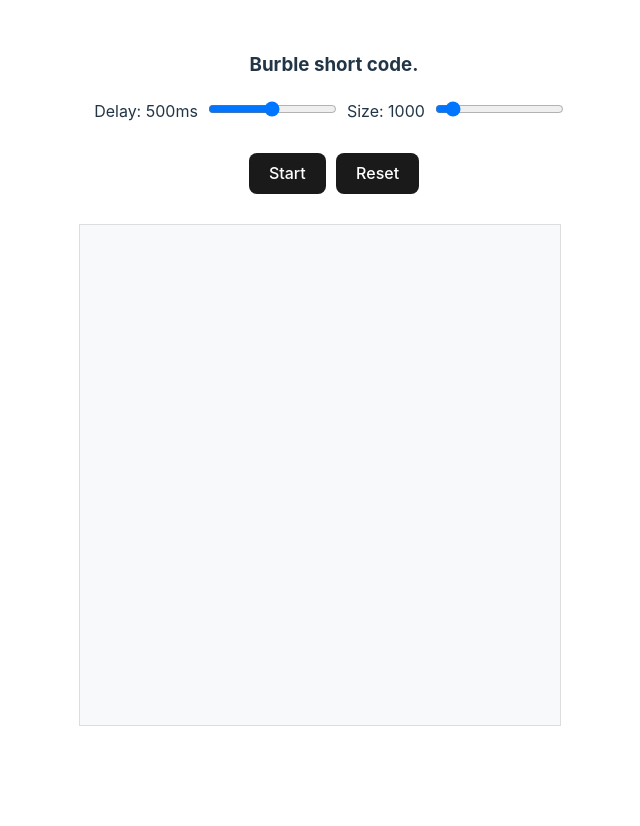
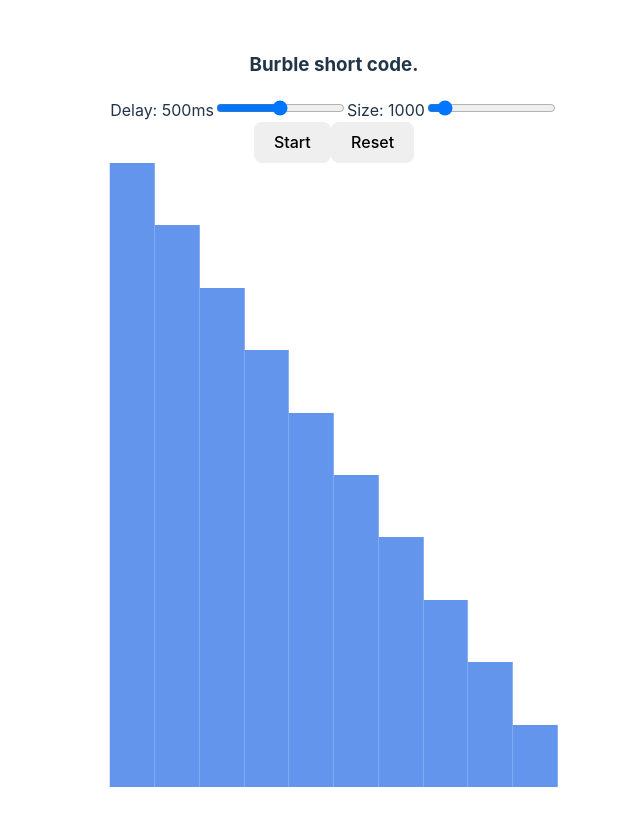
Before and after one commit to caique-oliveira/burble-short, a React (Vite) app in the folder bubble-sort-visualizer/: page / in a window 1280 px wide. Shown: the top 826 px of the page, without its empty margins (306-946 px from the left). Built offline with nearby package versions, Linux system fonts and the light colour scheme; no server answers.

Commit message:
feature/burble-short color-element

```diff
--- a/bubble-sort-visualizer/src/components/visualizer/Visualizer.tsx
+++ b/bubble-sort-visualizer/src/components/visualizer/Visualizer.tsx
@@ -1,10 +1,11 @@
-// src/Visualizer.tsx
 import React, { useState, useEffect, useRef } from 'react';
 import * as d3 from 'd3';
 import axios from 'axios';
 import './Visualizer.css'; // Importando o CSS
+import ElementList from './elementList.tsx'; // Importando o novo componente
 
-// Função de Bubble Sort
+const colors = ['red', 'green', 'blue', 'yellow', 'purple', 'orange', 'cyan', 'magenta', 'lime', 'pink'];
+
 const bubbleSort = async (array: number[], updateArray: (array: number[]) => void, delay: number) => {
   const n = array.length;
   for (let i = 0; i < n - 1; i++) {
@@ -20,32 +21,54 @@ const bubbleSort = async (array: number[], updateArray: (array: number[]) => voi
 
 const Visualizer: React.FC = () => {
   const [data, setData] = useState<number[]>([]);
-  const [delay, setDelay] = useState(500);
-  const [size, setSize] = useState(1000);
-  const [isPlaying, setIsPlaying] = useState(false);
+  const [delay, setDelay] = useState<number>(500);
+  const [size, setSize] = useState<number>(1000);
+  const [isPlaying, setIsPlaying] = useState<boolean>(false);
   const svgRef = useRef<SVGSVGElement>(null);
+  const elementsRef = useRef<HTMLDivElement[]>([]);
+
+  const paintElements = async () => {
+    setIsPlaying(true);
+    for (let i = 0; i < elementsRef.current.length; i++) {
+      const element = elementsRef.current[i];
+      if (element) {
+        element.style.backgroundColor = colors[i % colors.length]; // Atribui a cor do array
+        await new Promise(res => setTimeout(res, 500)); // Aguarda 500ms entre cada alteração
+      }
+    }
+    setIsPlaying(false);
+  };
 
   useEffect(() => {
     const updateChart = () => {
       if (svgRef.current) {
         const svg = d3.select(svgRef.current);
         svg.selectAll("*").remove();
+
         const width = svgRef.current.clientWidth;
         const height = svgRef.current.clientHeight;
         const barWidth = width / data.length;
+
+        console.log('Bar width:', barWidth);
+
         const yScale = d3.scaleLinear()
           .domain([0, d3.max(data) || 0])
           .range([height, 0]);
+
+        console.log('Y scale domain:', [0, d3.max(data) || 0]);
+        console.log('Y scale range:', [height, 0]);
 
         svg.selectAll("rect")
           .data(data)
           .enter()
           .append("rect")
-          .attr("x", (_d: unknown, i: number) => i * barWidth)
+          .attr("x", (_d: number, i: number) => i * barWidth)
           .attr("y", (d: number) => yScale(d))
-          .attr("width", barWidth)
+          .attr("width", barWidth - 1)
           .attr("height", (d: number) => height - yScale(d))
           .attr("fill", "steelblue");
+
+        console.log('Rectangles drawn');
       }
     };
 
@@ -56,6 +79,7 @@ const Visualizer: React.FC = () => {
     try {
       const response = await axios.get(`/api/api/v1.0/random?min=0&max=1000&count=${size}`);
       setData(response.data);
+      console.log(response.data,'response data')
     } catch (error) {
       console.error('Error fetching data:', error);
     }
@@ -63,9 +87,27 @@ const Visualizer: React.FC = () => {
 
   const startSorting = () => {
     if (isPlaying || data.length === 0) return;
+
     setIsPlaying(true);
-    bubbleSort([...data], setData, delay).then(() => setIsPlaying(false));
+
+    // Verifique o estado de isPlaying após um breve atraso
+    setTimeout(() => {
+      console.log('Estado após setIsPlaying:', isPlaying);
+    }, 0);
+
+    bubbleSort([...data], setData, delay).finally(() => {
+      setIsPlaying(false);
+    });
+    console.log([...data], 'data aqui')
+
+    if (isPlaying) return;
+    paintElements();
   };
+  useEffect(() => {
+    if (isPlaying) {
+      console.log('Ordenação em andamento...');
+    }
+  }, [isPlaying]);
 
   const reset = async () => {
     if (isPlaying) return;
@@ -105,7 +147,7 @@ const Visualizer: React.FC = () => {
         <button onClick={reset} disabled={isPlaying}>Reset</button>
       </div>
       <div className="containerFil">
-      <svg ref={svgRef} width="100%" height="500"></svg>
+        <ElementList elementsRef={elementsRef} />
       </div>
     </div>
   );
--- /dev/null
+++ b/bubble-sort-visualizer/src/components/visualizer/element.css
@@ -0,0 +1,11 @@
+.element {
+    position: absolute;
+    transition: background-color 0.5s; /* Transição suave para a cor */
+  }
+
+  .containerFil {
+    position: relative;
+    margin: 0px 30px 0px 0px;
+    height: 78vh;
+    width: 100%;
+  }
--- /dev/null
+++ b/bubble-sort-visualizer/src/components/visualizer/element.tsx
@@ -0,0 +1,20 @@
+import React, { forwardRef } from 'react';
+import './element.css'; // Opcional: Se você tiver estilos específicos para o componente
+
+interface ElementProps {
+  left: string;
+  width: string;
+  height: string;
+}
+
+const Element = forwardRef<HTMLDivElement, ElementProps>(({ left, width, height }, ref) => {
+  return (
+    <div
+      className="element"
+      style={{ left, width, height }}
+      ref={ref}
+    ></div>
+  );
+});
+
+export default Element;
--- /dev/null
+++ b/bubble-sort-visualizer/src/components/visualizer/elementList.tsx
@@ -0,0 +1,52 @@
+import React, { useEffect, useRef } from 'react';
+import Element from './element';
+
+interface ElementListProps {
+  elementsRef: React.RefObject<HTMLDivElement[]>;
+}
+
+const ElementList: React.FC<ElementListProps> = ({ elementsRef }) => {
+  // Dados estáticos para os elementos
+  const elements = [
+    { left: '0%', width: '10%', height: '10%' },
+    { left: '10%', width: '10%', height: '20%' },
+    { left: '20%', width: '10%', height: '30%' },
+    { left: '30%', width: '10%', height: '40%' },
+    { left: '40%', width: '10%', height: '50%' },
+    { left: '50%', width: '10%', height: '60%' },
+    { left: '60%', width: '10%', height: '70%' },
+    { left: '70%', width: '10%', height: '80%' },
+    { left: '80%', width: '10%', height: '90%' },
+    { left: '90%', width: '10%', height: '100%' }
+  ];
+
+  // Cria um array local de referências
+  const localRefs = useRef<HTMLDivElement[]>([]);
+
+  useEffect(() => {
+    // Atualiza o array de referências global com o array local
+    if (elementsRef.current) {
+      elementsRef.current = localRefs.current;
+    }
+  }, [elementsRef]);
+
+  return (
+    <div className="element-container">
+      {elements.map((props, index) => (
+        <Element
+          key={index}
+          left={props.left}
+          width={props.width}
+          height={props.height}
+          ref={el => {
+            if (el) {
+              localRefs.current[index] = el;
+            }
+          }}
+        />
+      ))}
+    </div>
+  );
+};
+
+export default ElementList;
--- a/bubble-sort-visualizer/src/components/visualizer/visualizer.css
+++ b/bubble-sort-visualizer/src/components/visualizer/visualizer.css
@@ -1,59 +1,15 @@
-.container {
-    display: flex;
-    flex-direction: column;
-    align-items: center;
-    margin: 20px;
-  }
-
-  .controls {
-    margin-bottom: 20px;
-  }
-
-  .range-input {
-    margin: 0 10px;
-  }
-
-  .range-label {
-    font-size: 16px;
-  }
-
-  .button-container {
-    margin: 10px;
-  }
-
-  button {
-    background-color: #007bff;
-    color: #fff;
-    border: none;
-    padding: 10px 20px;
-    font-size: 16px;
-    cursor: pointer;
-    border-radius: 5px;
-    margin: 0 5px;
-  }
-
-  button:disabled {
-    background-color: #6c757d;
-    cursor: not-allowed;
-  }
-
-  button:hover:not(:disabled) {
-    background-color: #0056b3;
-  }
-
-  button:active:not(:disabled) {
-    background-color: #00409d;
-  }
-
-  svg {
-    border: 1px solid #ddd;
-    background-color: #f8f9fa;
-    margin-top: 20px;
-  }
-
-.containerFil{
+.containerFil {
     position: relative;
     margin: 0px 30px 0px 0px;
     height: 78vh;
     width: 100%;
-}
+    transform: rotate(180deg);
+  }
+  .element-container {
+    position: relative;
+    width: 100%;
+    height: 100%;
+  }
+  .element {
+    background: cornflowerblue;
+  }
--- a/bubble-sort-visualizer/src/index.css
+++ b/bubble-sort-visualizer/src/index.css
@@ -42,7 +42,6 @@ button {
   font-size: 1em;
   font-weight: 500;
   font-family: inherit;
-  background-color: #1a1a1a;
   cursor: pointer;
   transition: border-color 0.25s;
 }
```
